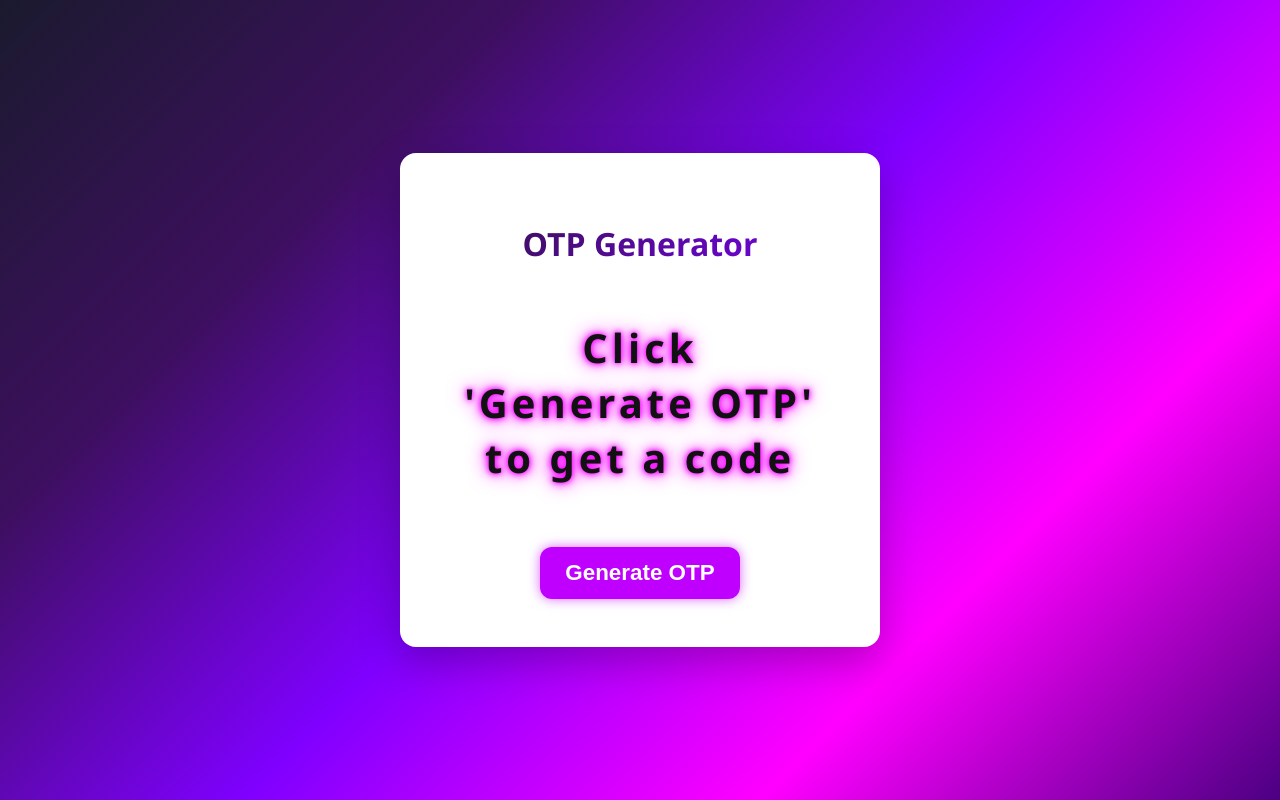
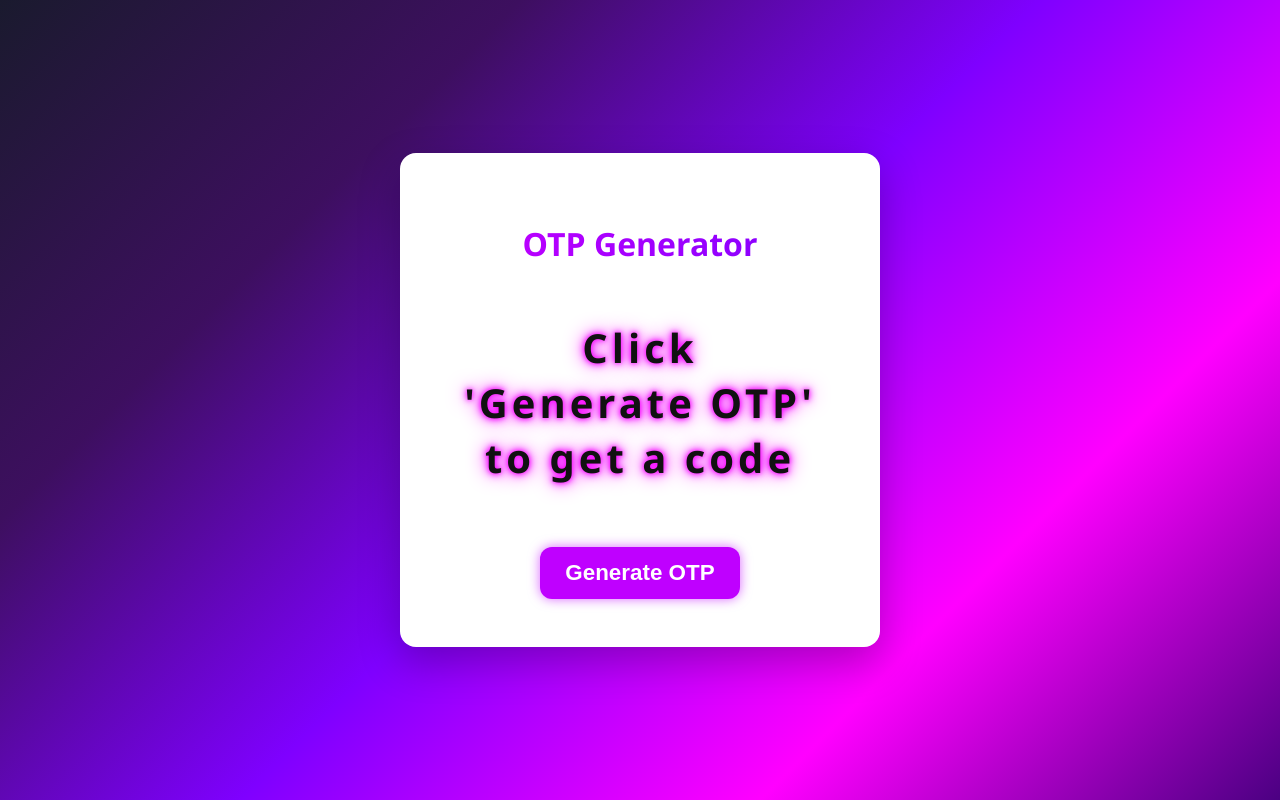
Before and after one commit to Kking927/otp-generator, a React (Vite) app: page / in a window 1280 px wide. Built offline with nearby package versions, Linux system fonts and the light colour scheme.

Commit message:
Update App.css

```diff
--- a/src/App.css
+++ b/src/App.css
@@ -48,22 +48,27 @@ html {
 #otp-title {
   font-size: 2rem;
   font-weight: 700;
-  background:  linear-gradient(
-    135deg,
-    #1a1a2e 0%,
-    #3d0f5f 25%,
-    #7f00ff 50%,
-    #ff00ff 75%,
-    #4b0082 100%
+  text-align: center;
+
+  /* Gradient with dark purples to bright pinks */
+  background: linear-gradient(
+    270deg,
+    #3d0f5f, /* deep purple */
+    #7f00ff, /* medium neon purple */
+    #bf00ff, /* bright neon magenta */
+    #ff00ff, /* neon pink */
+    #1a1a2e  /* loop back to dark navy */
   );
-  background-size: 600% 600%;
+
+  background-size: 600% 600%; /* large gradient for smooth flow */
   -webkit-background-clip: text;
   -webkit-text-fill-color: transparent;
-  animation: gradientMove 5s ease infinite;
-  text-align: center;
+
+  /* Lava-lamp style animation */
+  animation: lavaLamp 30s ease infinite;
 }
 
-@keyframes gradientMove {
+@keyframes lavaLamp {
   0% { background-position: 0% 50%; }
   50% { background-position: 100% 50%; }
   100% { background-position: 0% 50%; }
```
